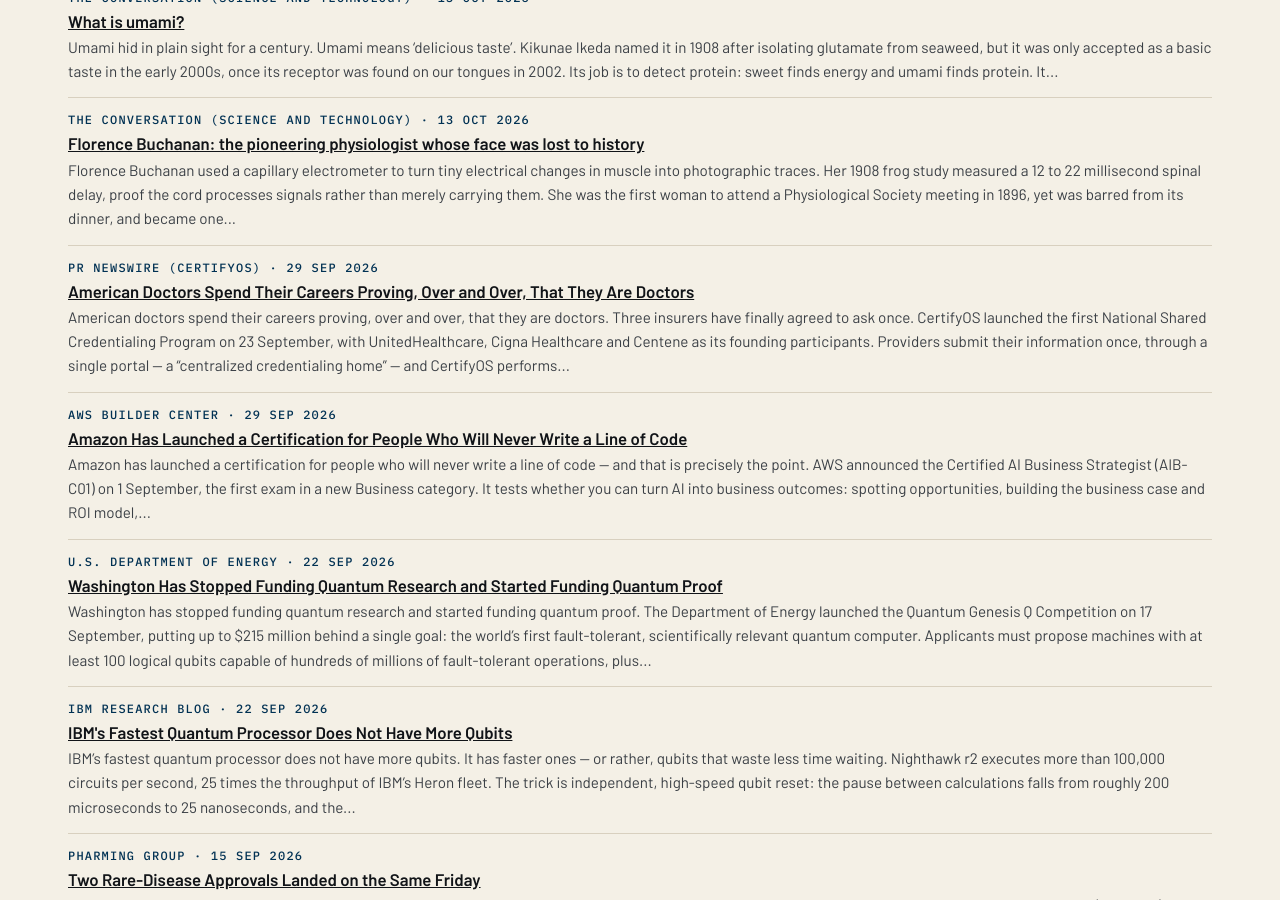
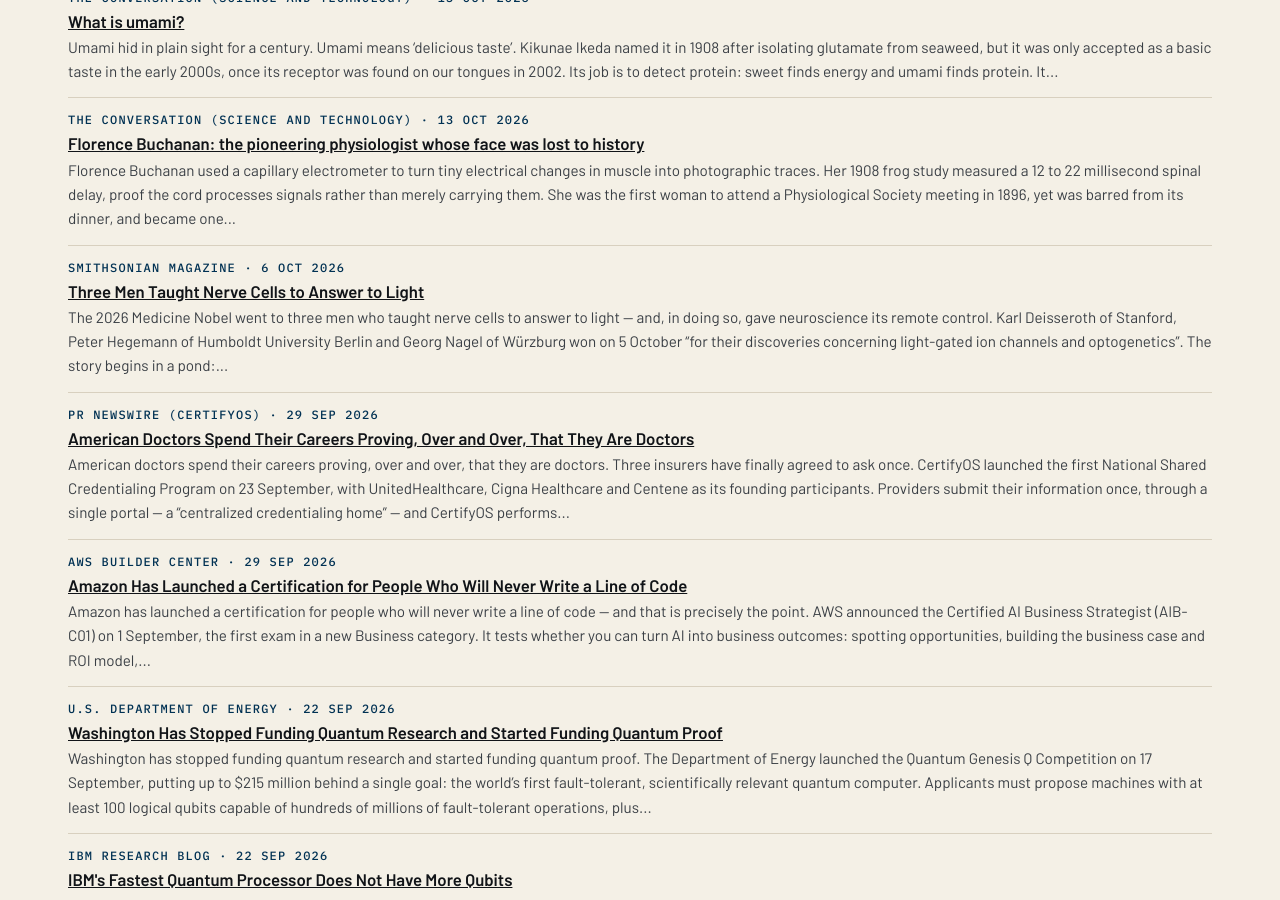
Before and after one commit to katz-news/katz.news, a Jekyll site: the page built from briefs/index.html, in a window 1280 px wide and 900 px high, scrolled down 14549 px. Built offline with Jekyll 4.4.1, drawn with Linux system fonts in a browser that asks for light colours.

Commit message:
Publish 2026-11-06

```diff
--- a/_data/build.yml
+++ b/_data/build.yml
@@ -1 +1 @@
-published_at: 2026-11-06T20:22:36Z
+published_at: 2026-11-06T20:23:23Z
--- /dev/null
+++ b/_posts/briefs/2026-11-06-three-men-taught-nerve-cells-to-answer-to-light.md
@@ -0,0 +1,15 @@
+---
+published: true
+title: Three Men Taught Nerve Cells to Answer to Light
+date: 2026-10-06
+section: science
+source_name: Smithsonian Magazine
+source_url: https://www.smithsonianmag.com/smart-news/trio-of-scientists-wins-medicine-nobel-for-a-method-to-turn-nerve-cells-on-and-off-with-light-helping-to-unravel-the-brains-mysteries-180989618/
+---
+The 2026 Medicine Nobel went to three men who taught nerve cells to answer to light — and, in doing so, gave neuroscience its remote control.
+
+Karl Deisseroth of Stanford, Peter Hegemann of Humboldt University Berlin and Georg Nagel of Würzburg won on 5 October "for their discoveries concerning light-gated ion channels and optogenetics". The story begins in a pond: Hegemann and Nagel found channelrhodopsin, a light-sensitive protein, in Chlamydomonas, a single-celled alga that swims towards light. In 2005, Deisseroth showed the protein could switch individual neurons on and off with pulses of blue light inside a living brain.
+
+Since then optogenetics has let researchers trace memory, emotion, movement and disease to specific circuits — the beginning, the committee said, of a new era in neuroscience. The three share 12 million Swedish kronor.
+
+Conclusion: optogenetics is not a treatment, but rather a torch — and for the first time, scientists can see the brain by switching it on.
```
